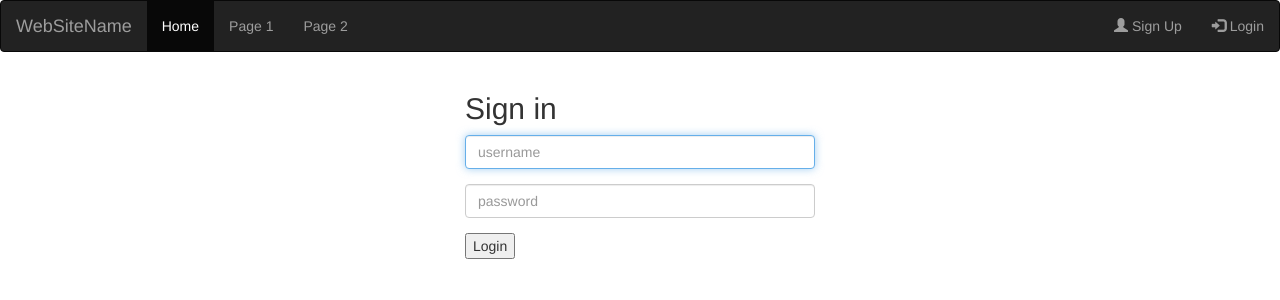
After one commit to macymuhia/IP_vibes, a Django app: page /login/ in a window 1280 px wide. The commit adds this page. Shown: the top 300 px of the page. Run offline with Django 3.2, Linux system fonts and the light colour scheme; some libraries are stand-ins or nearby versions.

Commit message:
Add functionality to login and view profile page

```diff
--- a/IP_vibes/settings.py
+++ b/IP_vibes/settings.py
@@ -27,6 +27,8 @@ DEBUG = True
 
 ALLOWED_HOSTS = []
 
+LOGIN_REDIRECT_URL = 'profile'
+LOGOUT_REDIRECT_URL = '/'
 
 # Application definition
 
--- a/IP_vibes/urls.py
+++ b/IP_vibes/urls.py
@@ -15,8 +15,14 @@ Including another URLconf
 """
 from django.contrib import admin
 from django.urls import path, include
+from django.contrib.auth.views import LogoutView, LoginView
+from django.conf import settings
 
 urlpatterns = [
     path('admin/', admin.site.urls),
-    path("", include("vibes.urls"))
+    path("", include("vibes.urls")),
+    path('login/', LoginView.as_view(),
+         {'next_page': settings.LOGIN_REDIRECT_URL}, name='login'),
+    path('logout/', LogoutView.as_view(),
+         {'next_page': settings.LOGOUT_REDIRECT_URL}, name='logout'),
 ]
--- a/vibes/templates/navbar.html
+++ b/vibes/templates/navbar.html
@@ -10,7 +10,7 @@
         </ul>
         <ul class="nav navbar-nav navbar-right">
             <li><a href="{% url 'signup' %}"><span class="glyphicon glyphicon-user"></span> Sign Up</a></li>
-            <li><a href="#"><span class="glyphicon glyphicon-log-in"></span> Login</a></li>
+            <li><a href="{% url 'login' %}"><span class="glyphicon glyphicon-log-in"></span> Login</a></li>
         </ul>
     </div>
 </nav>
--- /dev/null
+++ b/vibes/templates/registration/login.html
@@ -0,0 +1,20 @@
+{% extends 'base.html' %} {% load i18n widget_tweaks %} {% block content %} {{block.super}}
+<div class="col-md-4"></div>
+<div class="col-md-4">
+    <h2>Sign in</h2>
+    <form method="post">
+        {% csrf_token %}
+
+        <div class="form-group">
+            {% render_field form.username class="form-control" placeholder='username' %}
+            <p style="color: red">{{form.username.errors}}</p>
+        </div>
+        <div class="form-group">
+            {% render_field form.password class="form-control" placeholder='password' %}
+            <p style="color: red">{{form.password1.errors}}</p>
+        </div>
+        <button type="submit">Login</button>
+    </form>
+</div>
+<div class="col-md-4"></div>
+{% endblock %}
--- a/vibes/urls.py
+++ b/vibes/urls.py
@@ -4,5 +4,5 @@ from . import views
 urlpatterns = [
     path("", views.home, name="home"),
     path("signup", views.signup, name="signup"),
-    path("profile", views.profile, name="profile"),
+    path("login/profile", views.profile, name="profile"),
 ]
--- a/vibes/views.py
+++ b/vibes/views.py
@@ -19,11 +19,11 @@ def signup(request):
             raw_password = form.cleaned_data.get('password1')
             user = authenticate(username=username, password=raw_password)
             login(request, user)
-            return redirect('profile')
+            return redirect('login')
     else:
         form = UserCreationForm()
-    return render(request, 'signup.html', {'form': form})
+    return render(request, 'registration/signup.html', {'form': form})
 
 
 def profile(request):
-    return render(request, 'profile.html')
+    return render(request, 'registration/profile.html')
```
Also changed, not shown: db.sqlite3, vibes/templates/registration/profile.html (renamed from vibes/templates/profile.html), vibes/templates/registration/signup.html (renamed from vibes/templates/signup.html).
